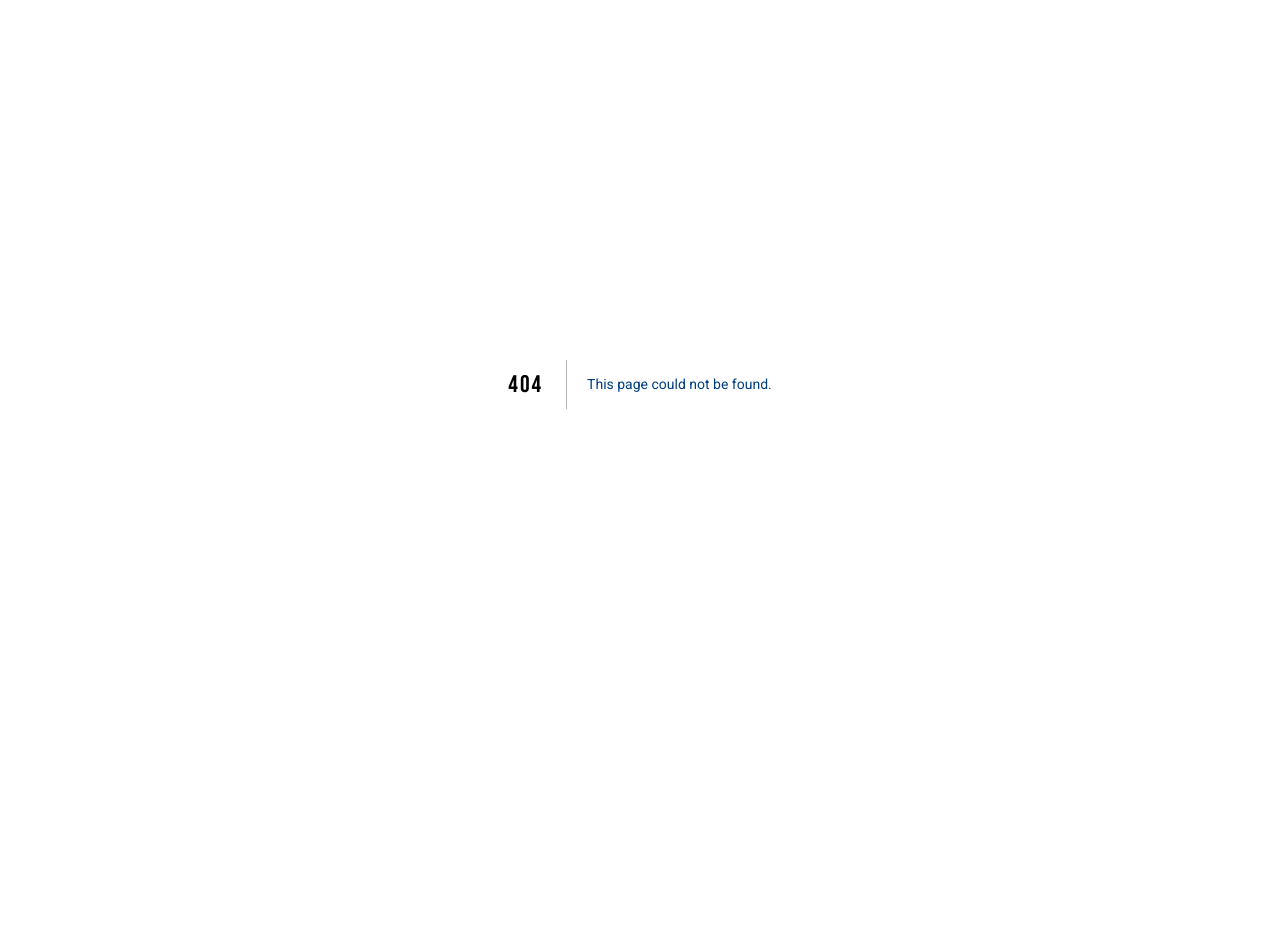
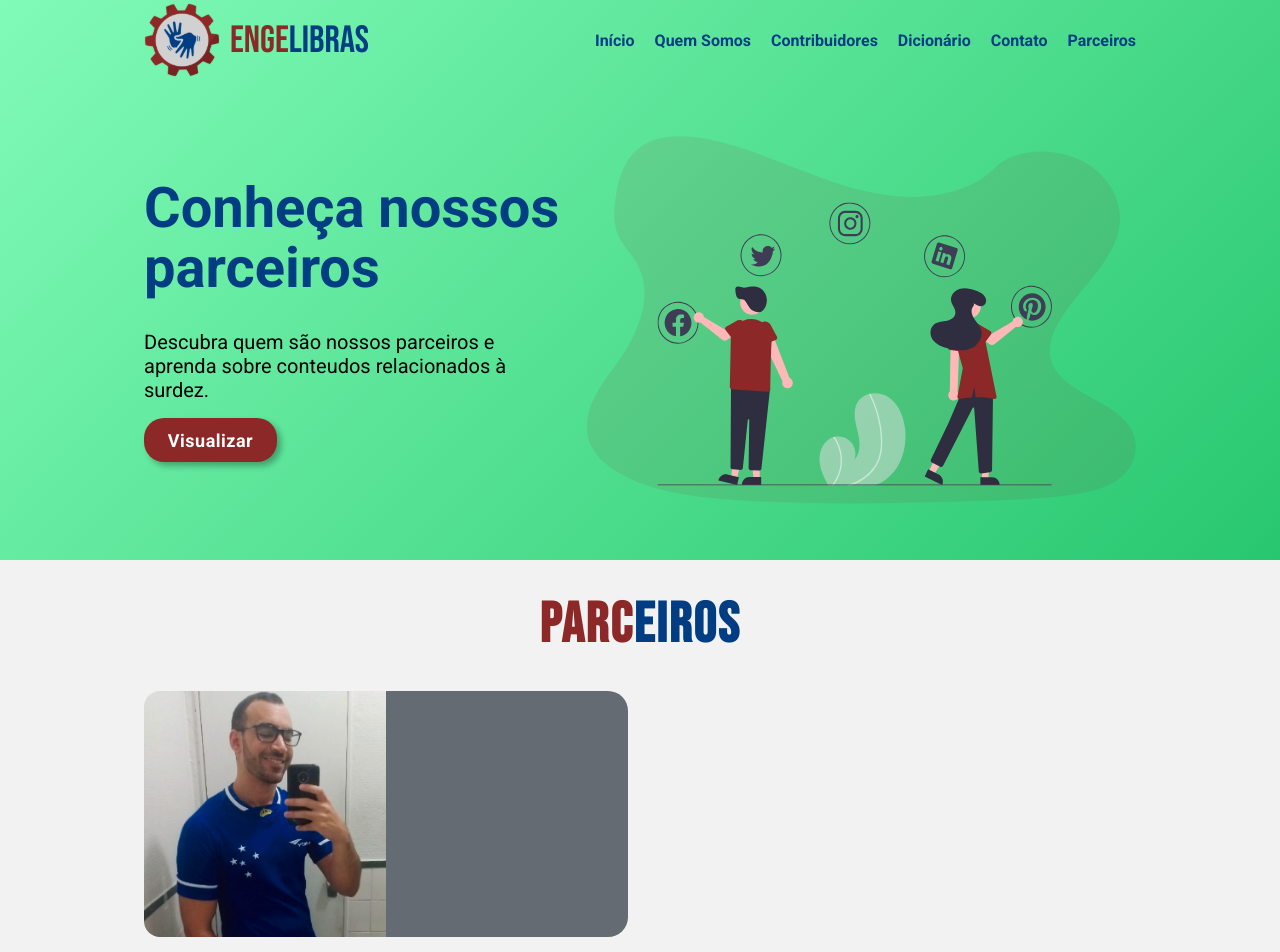
Before and after one commit to ThiagooKings/engelibras, a Next.js app: page /parceiros in a window 1280 px wide. Before the commit this address had no page. Shown: the top 952 px of the page. Before the commit the page ends 800 px from the top, so only its background shows below. Built offline with nearby package versions, Linux system fonts and the light colour scheme.

Commit message:
Criação da página de parceiros e início da implementação

```diff
--- a/src/pages/index.tsx
+++ b/src/pages/index.tsx
@@ -6,7 +6,7 @@ import { Menu } from '../components/Menu';
 
 export default function Home() {
   return (
-    <div>
+    <>
       <Head>
         <title>Inicio | Engelibras</title>
       </Head>
@@ -277,7 +277,7 @@ export default function Home() {
       <section>
         <Rodape />
       </section>
-    </div>
+    </>
   );
 
 }
--- /dev/null
+++ b/src/pages/parceiros.tsx
@@ -0,0 +1,59 @@
+import React from 'react';
+import Head from 'next/head'
+import styles from '../styles/pages/Parceiros.module.css'
+import { Rodape } from '../components/Rodape';
+import { Menu } from '../components/Menu';
+
+export default function Parceiros() {
+    return (
+        <>
+            <Head>
+                <title>Parceiros | Engelibras</title>
+            </Head>
+            <main>
+                {/* Seção do Banner */}
+                <section className={`${styles.containerFluid} ${styles.sectionBanner}`}>
+                    <Menu />
+                    <div className={styles.conteudoBanner}>
+                        <div className={styles.textoBanner}>
+                            <h2> Conheça nossos parceiros </h2>
+                            <span>
+                                Descubra quem são nossos parceiros e aprenda
+                                sobre conteudos relacionados à surdez.
+                            </span>
+                            <a href="" target="_blank"><button>Visualizar</button></a>
+                        </div>
+                        <div className={styles.imagemBanner}>
+                            <img src="img/layout/imgbannerparceiros.svg" />
+                        </div>
+                    </div>
+                </section>
+                {/* Seção de Parceiros */}
+                <section className={`${styles.containerFluid} ${styles.sectionBox}`}>
+                    <h1>
+                        <span className={styles.redText}>Parc</span>
+                        <span className={styles.blueText}>eiros</span>
+                    </h1>
+
+                    <div className={styles.containerParceiros}>
+                        <div className={styles.boxParceiros}>
+                            <div className={styles.fotoParceiro}>
+                                <img src="img/content/contributors/fperfilquadrada.png" />
+                            </div>
+                            <div className={styles.conteudoParceiro}>
+
+                            </div>
+
+                        </div>
+
+                    </div>
+
+                </section>
+            </main>
+            {/* Seção do Rodape */}
+            <section>
+                <Rodape />
+            </section>
+        </>
+    )
+}
--- a/src/styles/globals.css
+++ b/src/styles/globals.css
@@ -8,7 +8,6 @@
     --red: #8D2828;
     --blue: #003D82;
     --lightblue: #E2F0FF;
-    --gray6: #F2F2F2;
     --graycard: #646B72;
     --white: #FFFFFF;
     --gray1: #333333;
@@ -16,6 +15,7 @@
     --gray4: #BDBDBD;
     --gray3: #838383;
     --gray5: #E0E0E0;
+    --gray6: #F2F2F2;
 }
 
 @media(max-width: 1080px) {
--- /dev/null
+++ b/src/styles/pages/Parceiros.module.css
@@ -0,0 +1,79 @@
+.containerFluid {
+    width: 100%;
+    margin: 0 auto;
+}
+
+.sectionBanner {
+    background: linear-gradient(135deg, #81FBB8 0%, #28C76F 100%);
+    height: 70vh;
+}
+
+.conteudoBanner {
+    max-width: 992px;
+    margin: 0 auto;
+    gap: 1rem;
+    display: grid;
+    grid-template-columns: 1fr 1fr;
+    height: 60vh;
+}
+
+.textoBanner {
+    display: flex;
+    flex-direction: column;
+    justify-content: center;
+}
+
+.textoBanner span {
+    font-size: 1.25rem;
+    padding-bottom: 1rem;
+}
+
+.imagemBanner {
+    display: flex;
+    align-items: center;
+}
+
+.imagemBanner img {
+    width: 550px;
+    height: auto;
+}
+
+.redText {
+    color: var(--red);
+}
+
+.blueText {
+    color: var(--blue);
+}
+
+.sectionBox {
+    padding-top: 2rem;
+    padding-bottom: 4rem;
+    background: var(--gray6);
+}
+
+.sectionBox h1 {
+    padding-bottom: 2rem;
+}
+
+.containerParceiros{
+    display: grid;
+    grid-template-columns: 1fr 1fr;
+    gap: 1.5rem;
+    max-width: 992px;
+    margin: 0 auto;
+}
+
+.boxParceiros{
+    background: var(--graycard);
+    border-radius: 20px;
+    display: grid;
+    grid-template-columns: 1fr 1fr;
+    gap: 0rem;
+}
+
+.fotoParceiro img{
+    width: 100%;
+    height: 100%;
+    border-radius: 16px 0px 0px 16px;
+}
```
Also changed, not shown: public/img/layout/imgbannerparceiros.svg (added).
